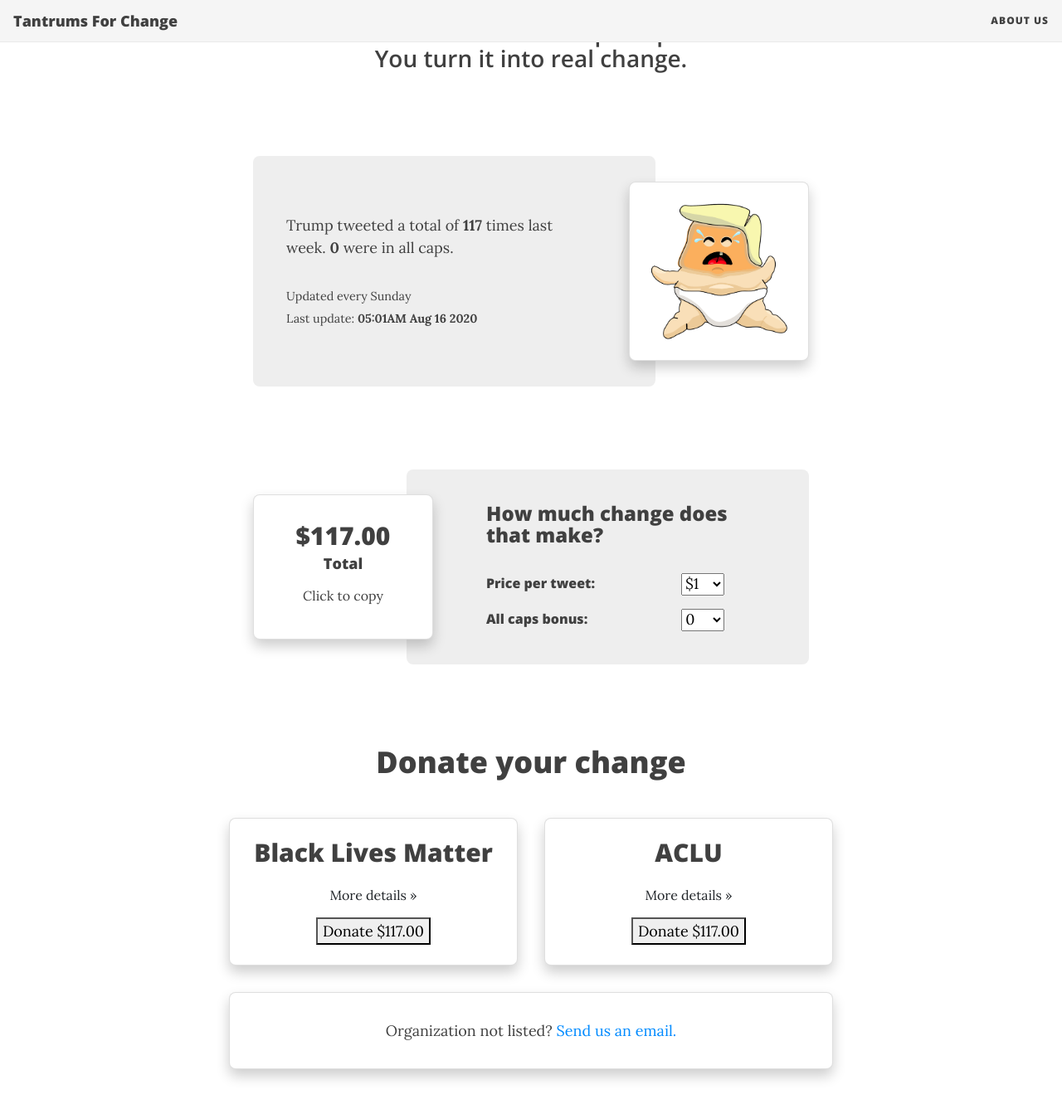
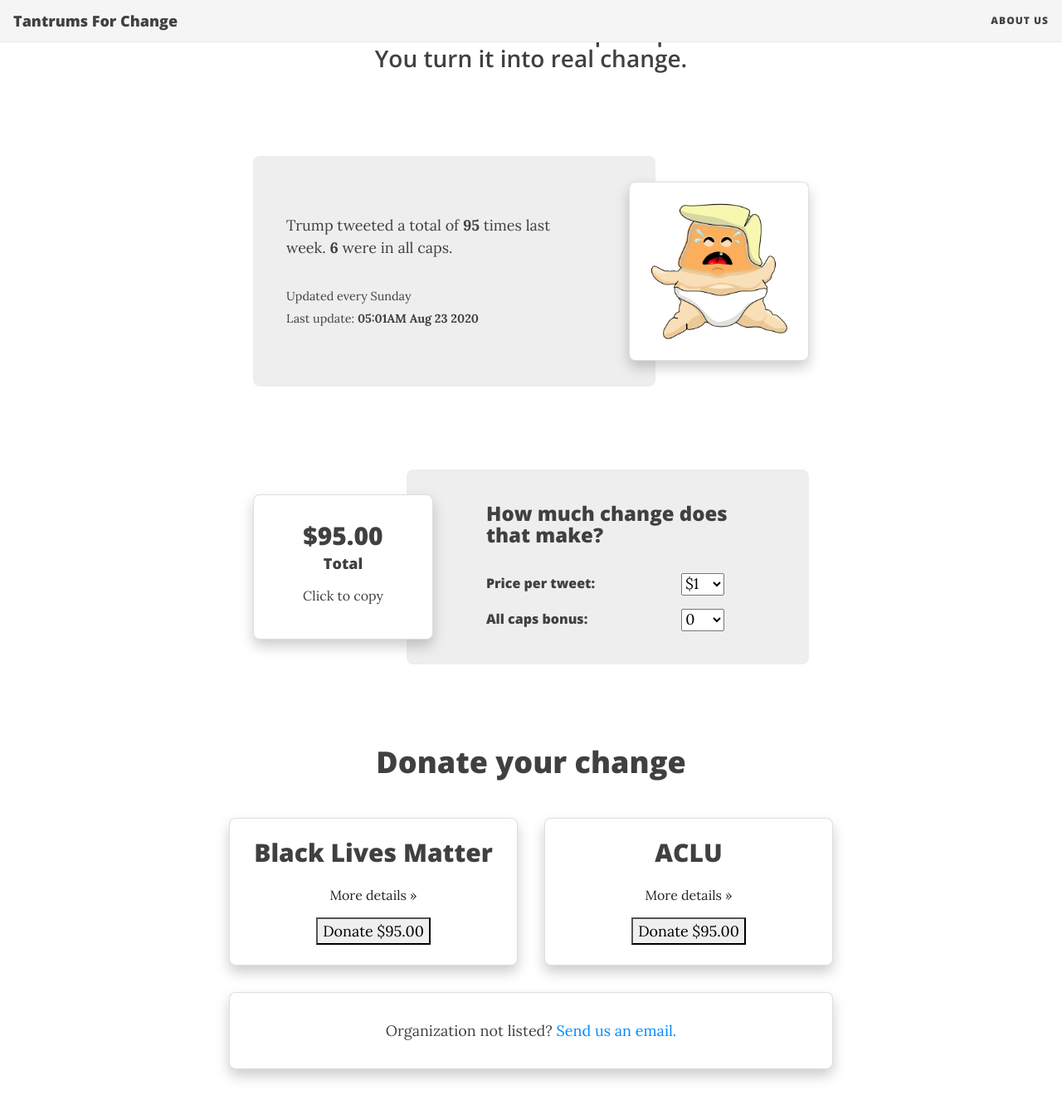
Before and after one commit to tantrumsforchange/tantrumsforchange.github.io, a Jekyll site: the page built from index.html, in a window 1280 px wide and 1400 px high, scrolled down 253 px. Shown: the top 1337 px of the window at 83% size. Built offline with Jekyll 4.4.1, drawn with Linux system fonts in a browser that asks for light colours; nearby versions of some CDN libraries; the list of posts is cut into pages by our own code.

Commit message:
Update Data Test

```diff
--- a/_data/data.yml
+++ b/_data/data.yml
@@ -1,3 +1,3 @@
-tweet_total: 117
-all_caps: 0
-update_time: 05:01AM Aug 16 2020
+tweet_total: 95
+all_caps: 6
+update_time: 05:01AM Aug 23 2020
```
